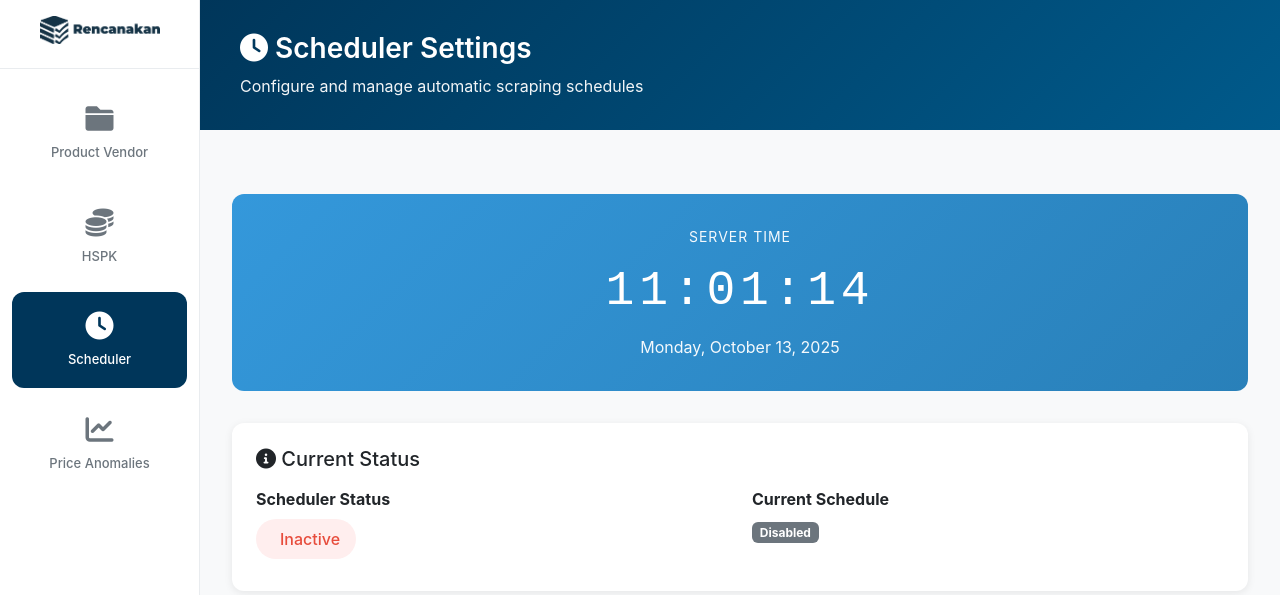
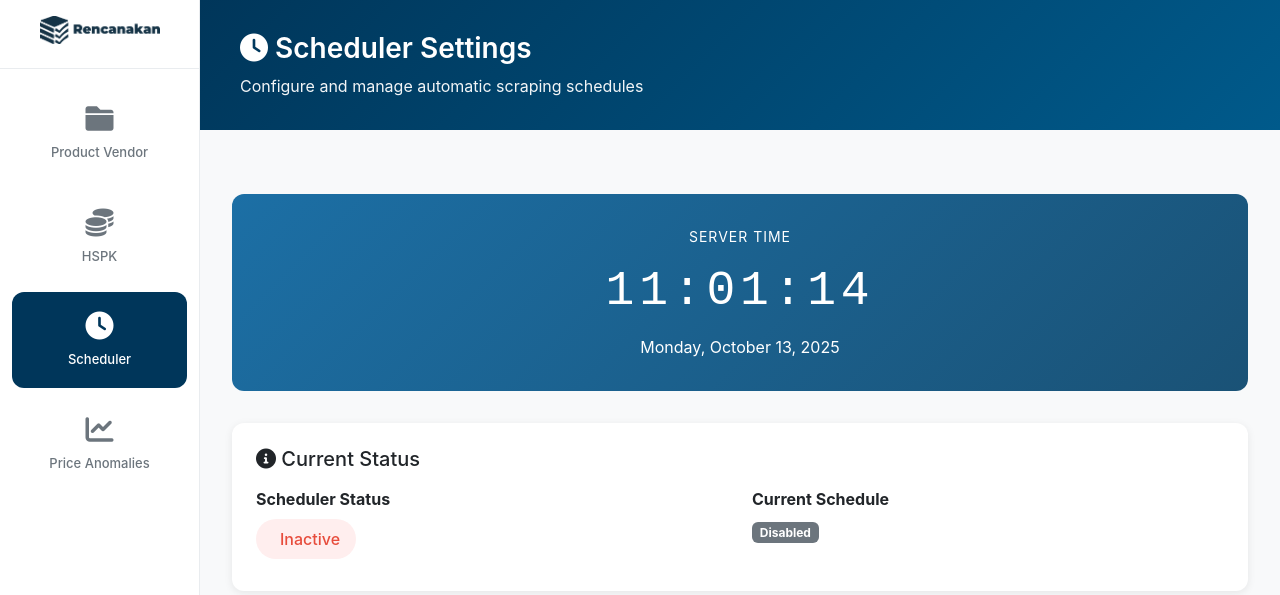
Before and after one commit to ppl-03/price-scraper-rencanakan-api, a Django app: page /scheduler/ in a window 1280 px wide. Shown: the top 595 px of the page. Run offline with Django 5.2, Linux system fonts and the light colour scheme; parts of the project's set-up code (start-up, migrations or seed data) failed here and were passed over.

Commit message:
[FIX] fixing contrast color issues

```diff
--- a/dashboard/templates/dashboard/scheduler_settings.html
+++ b/dashboard/templates/dashboard/scheduler_settings.html
@@ -52,8 +52,7 @@
     }
 
     .server-time-card {
-        background: linear-gradient(135deg, var(--accent-color) 0%, #2980b9 100%);
-        color: #ffffff;
+        background: linear-gradient(135deg, #1c6fa5 0%, #1a5276 100%);
         border-radius: 12px;
         padding: 2rem;
         margin-bottom: 2rem;
@@ -62,7 +61,7 @@
 
     .server-time-label {
         font-size: 0.875rem;
-        color: rgba(255, 255, 255, 0.95);
+        color: #ffffff;
         text-transform: uppercase;
         letter-spacing: 1px;
         margin-bottom: 0.5rem;
@@ -73,11 +72,12 @@
         font-weight: 300;
         font-family: 'Courier New', monospace;
         letter-spacing: 0.1em;
+        color: #ffffff;
     }
 
     .server-date {
         font-size: 1rem;
-        color: rgba(255, 255, 255, 0.95);
+        color: #ffffff;
         margin-top: 0.5rem;
     }
 
```
